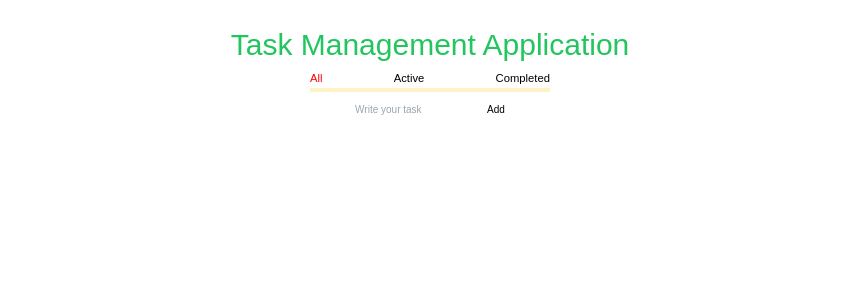
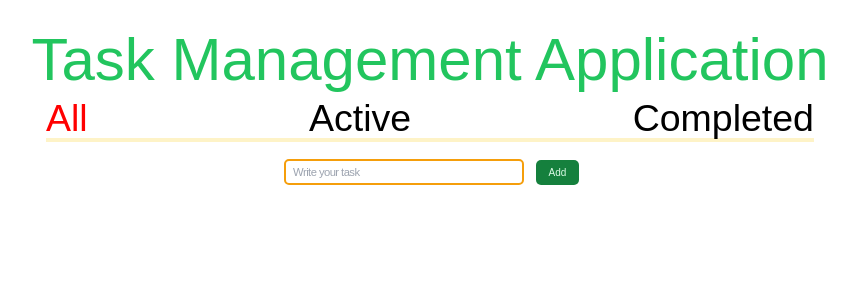
Before and after one commit to Anas9764/Task-Management, a Next.js app: page / in a window 1280 px wide. Shown: the top 300 px of the page, without its empty margins (210-1066 px from the left). Built offline with nearby package versions, Linux system fonts and the light colour scheme.

Commit message:
nav bar updated

```diff
--- a/src/app/page.tsx
+++ b/src/app/page.tsx
@@ -5,7 +5,7 @@ import Navbar from "@/components/navbar";
 const Page = () => {
     return (
      <main  className="flex flex-col content-center min-h-screen mt-4">
-         <h2 className="text-5xl mt-8 mb-4 text-green-500 font-sansfont-sans">Task Management Application</h2>
+         <h2 className="text-8xl w-auto mt-8 mb-4 text-green-500 font-sansfont-sans">Task Management Application</h2>
  <Navbar/>
          <AddTodo/>
          <Todos/>
--- a/src/components/add-todo.tsx
+++ b/src/components/add-todo.tsx
@@ -1,21 +1,22 @@
-"use client"
-import React, {FormEvent, useState} from 'react';
+'use client'
+import {FormEvent, useState} from "react";
 import {useTodos} from "@/store/todos";
 
-const AddTodo = () => {
-    const [todo , setTodo] = useState("")
+export function AddTodo() {
+    const[todo, setTodo ] = useState("");
 
-    const  {handleAddTodo} = useTodos();
-    const handleFormSubmit =(e:FormEvent<HTMLFormElement>) =>{
+    const { handleAddTodo} = useTodos();
+
+
+    function handleFormSubmit (e:FormEvent<HTMLFormElement>){
         e.preventDefault();
-        handleAddTodo(todo);
-        setTodo("")
-
+        handleAddTodo(todo) // to add the data in an array
+        setTodo("");
     }
     return (
         <form onSubmit={handleFormSubmit}>
-            <input type="text" placeholder="Write your task" name="" value={todo} onChange={(event) => setTodo(event.target.value) }/>
-          <button type="submit" > Add </button>
+            <input type="text" className="h-3/5 w-96 border-2 border-amber-500 rounded-lg m-3 px-3 py-2 text-lg tracking-tighter" placeholder="Write your task" name="" value={todo} onChange={(event) => setTodo(event.target.value) }/>
+          <button className="h-10 px-5 m-2 text-green-100 transition-colors duration-150 bg-green-700 rounded-lg focus:shadow-outline hover:bg-green-800" type="submit" > Add </button>
         </form>
     );
 };
--- a/src/components/navbar.tsx
+++ b/src/components/navbar.tsx
@@ -8,7 +8,7 @@ const Navbar = () => {
     console.log('navbar ' +  todosFilter)
 
     return (
-        <nav className=" flex justify-between items-center w-96 mb-4 border-amber-100 border-b-4 text-lg" >
+        <nav className=" flex justify-between items-center w-3/5 mb-4 border-amber-100 border-b-4 text-6xl" >
             <Link  href="/" className={(todosFilter === null) ? "active" : ""}> All  </Link>
             <Link href="/?todos=active" className={todosFilter === 'active' ? "active" : ""}> Active  </Link>
             <Link href="/?todos=completed" className={todosFilter === 'completed' ? "active" : ""}> Completed </Link>
```
